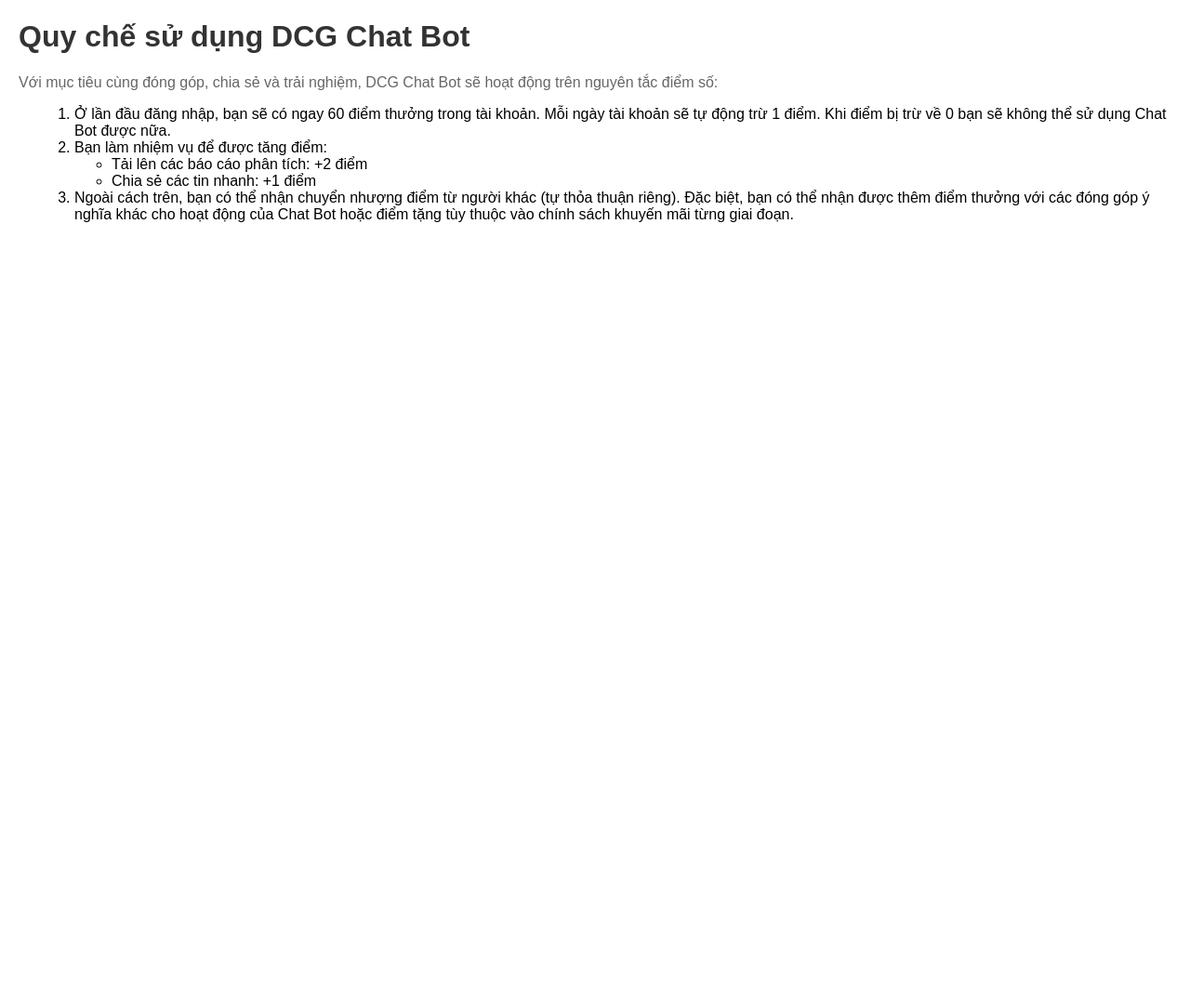
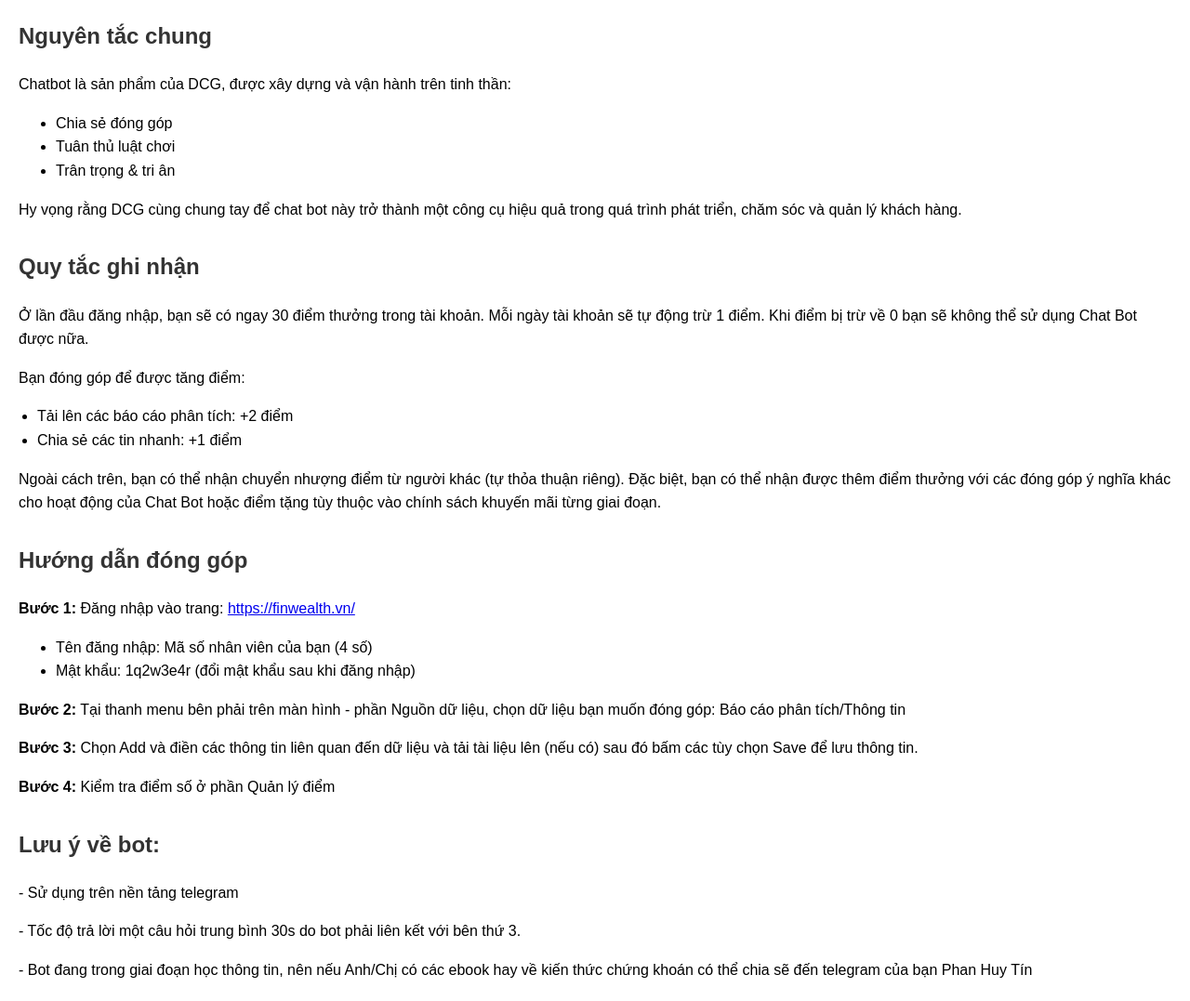
Before and after one commit to tinphan55/bot_finwealth, a Django app: page /cal_point/ in a window 1280 px wide. Shown: the whole page at 93% size. Before the commit the page ends 239 px from the top, so only its background shows below. Run offline with Django 5.2, Linux system fonts and the light colour scheme.

Commit message:
edit static page

```diff
--- a/bot_user/templates/bot_user/cal_point.html
+++ b/bot_user/templates/bot_user/cal_point.html
@@ -3,35 +3,76 @@
 <head>
     <meta charset="UTF-8">
     <meta name="viewport" content="width=device-width, initial-scale=1.0">
-    <title>DCG Chat Bot - Quy chế sử dụng</title>
+    <title>Thông tin về Chatbot</title>
     <style>
         body {
             font-family: Arial, sans-serif;
+            line-height: 1.6;
             margin: 20px;
         }
-        h1 {
+        h2 {
             color: #333;
         }
         p {
-            color: #666;
+            margin-bottom: 15px;
         }
-        .rules-list {
-            list-style-type: decimal;
-            margin-left: 20px;
+        .rules {
+            margin-bottom: 30px;
+        }
+        .contribution {
+            margin-bottom: 30px;
+        }
+        .contribution ul {
+            padding-left: 20px;
+        }
+        .instruction {
+            margin-bottom: 30px;
+        }
+        .step {
+            margin-bottom: 10px;
         }
     </style>
 </head>
 <body>
-    <h1>Quy chế sử dụng DCG Chat Bot</h1>
-    <p>Với mục tiêu cùng đóng góp, chia sẻ và trải nghiệm, DCG Chat Bot sẽ hoạt động trên nguyên tắc điểm số:</p>
-    <ul class="rules-list">
-        <li>Ở lần đầu đăng nhập, bạn sẽ có ngay 60 điểm thưởng trong tài khoản. Mỗi ngày tài khoản sẽ tự động trừ 1 điểm. Khi điểm bị trừ về 0 bạn sẽ không thể sử dụng Chat Bot được nữa.</li>
-        <li>Bạn làm nhiệm vụ để được tăng điểm:</li>
+    <h2>Nguyên tắc chung</h2>
+    <div class="rules">
+        <p>Chatbot là sản phẩm của DCG, được xây dựng và vận hành trên tinh thần:</p>
+        <ul>
+            <li>Chia sẻ đóng góp</li>
+            <li>Tuân thủ luật chơi</li>
+            <li>Trân trọng & tri ân</li>
+        </ul>
+        <p>Hy vọng rằng DCG cùng chung tay để chat bot này trở thành một công cụ hiệu quả trong quá trình phát triển, chăm sóc và quản lý khách hàng.</p>
+    </div>
+
+    <h2>Quy tắc ghi nhận</h2>
+    <div class="contribution">
+        <p>Ở lần đầu đăng nhập, bạn sẽ có ngay 30 điểm thưởng trong tài khoản. Mỗi ngày tài khoản sẽ tự động trừ 1 điểm. Khi điểm bị trừ về 0 bạn sẽ không thể sử dụng Chat Bot được nữa.</p>
+        <p>Bạn đóng góp để được tăng điểm:</p>
         <ul>
             <li>Tải lên các báo cáo phân tích: +2 điểm</li>
             <li>Chia sẻ các tin nhanh: +1 điểm</li>
         </ul>
-        <li>Ngoài cách trên, bạn có thể nhận chuyển nhượng điểm từ người khác (tự thỏa thuận riêng). Đặc biệt, bạn có thể nhận được thêm điểm thưởng với các đóng góp ý nghĩa khác cho hoạt động của Chat Bot hoặc điểm tặng tùy thuộc vào chính sách khuyến mãi từng giai đoạn.</li>
-    </ul>
+        <p>Ngoài cách trên, bạn có thể nhận chuyển nhượng điểm từ người khác (tự thỏa thuận riêng). Đặc biệt, bạn có thể nhận được thêm điểm thưởng với các đóng góp ý nghĩa khác cho hoạt động của Chat Bot hoặc điểm tặng tùy thuộc vào chính sách khuyến mãi từng giai đoạn.</p>
+    </div>
+
+    <h2>Hướng dẫn đóng góp</h2>
+    <div class="instruction">
+        <p><strong>Bước 1:</strong> Đăng nhập vào trang: <a href="https://finwealth.vn/">https://finwealth.vn/</a></p>
+        <ul class="step">
+            <li>Tên đăng nhập: Mã số nhân viên của bạn (4 số)</li>
+            <li>Mật khẩu: 1q2w3e4r (đổi mật khẩu sau khi đăng nhập)</li>
+        </ul>
+        <p><strong>Bước 2:</strong> Tại thanh menu bên phải trên màn hình - phần Nguồn dữ liệu, chọn dữ liệu bạn muốn đóng góp: Báo cáo phân tích/Thông tin</p>
+        <p><strong>Bước 3:</strong> Chọn Add và điền các thông tin liên quan đến dữ liệu và tải tài liệu lên (nếu có) sau đó bấm các tùy chọn Save để lưu thông tin.</p>
+        <p><strong>Bước 4:</strong> Kiểm tra điểm số ở phần Quản lý điểm</p>
+    </div>
+
+    <div class="bot-note">
+        <h2>Lưu ý về bot:</h2>
+        <p>- Sử dụng trên nền tảng telegram</p>
+        <p>- Tốc độ trả lời một câu hỏi trung bình 30s do bot phải liên kết với bên thứ 3.</p>
+        <p>- Bot đang trong giai đoạn học thông tin, nên nếu Anh/Chị có các ebook hay về kiến thức chứng khoán có thể chia sẽ đến telegram của bạn Phan Huy Tín</p>
+    </div>
 </body>
 </html>
```
